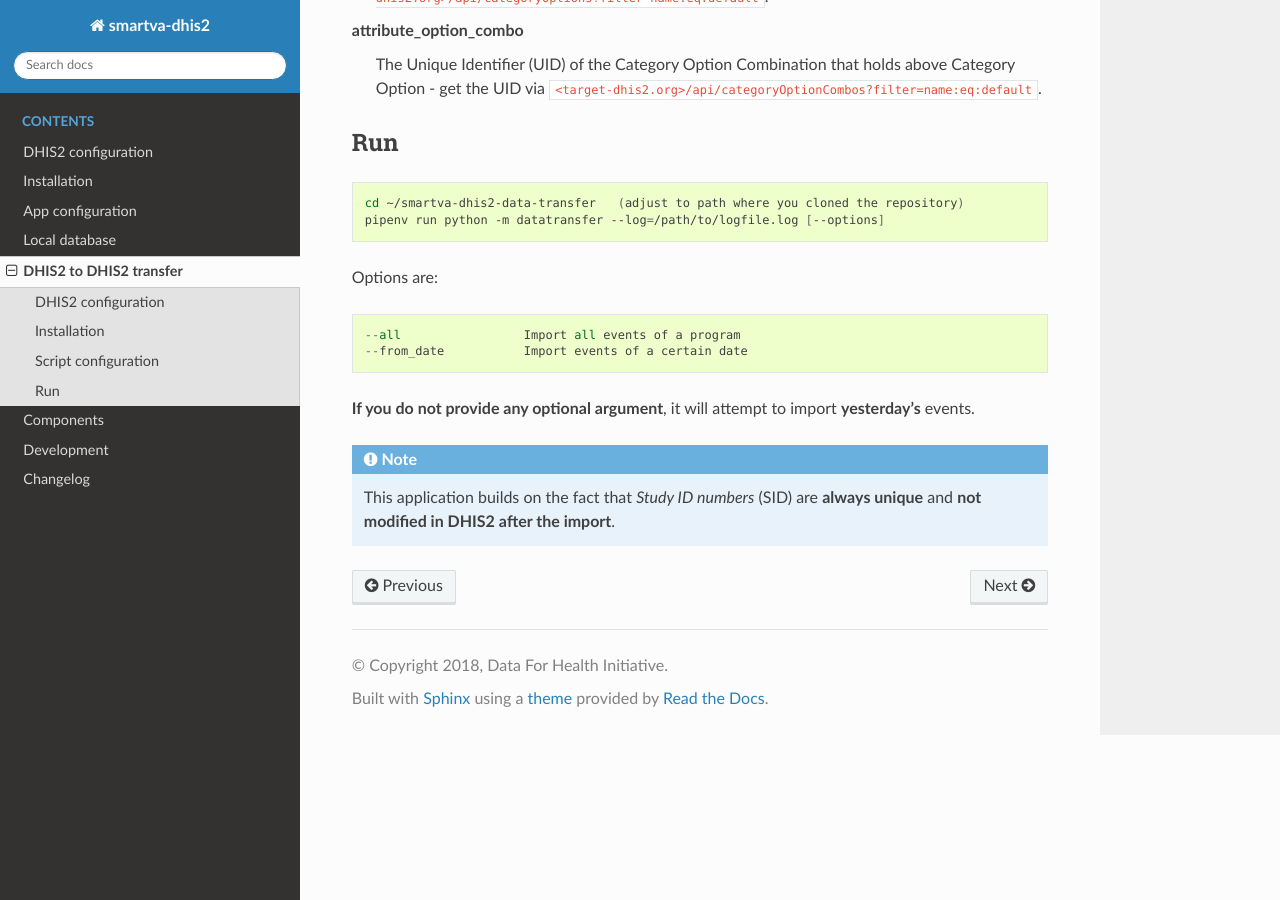
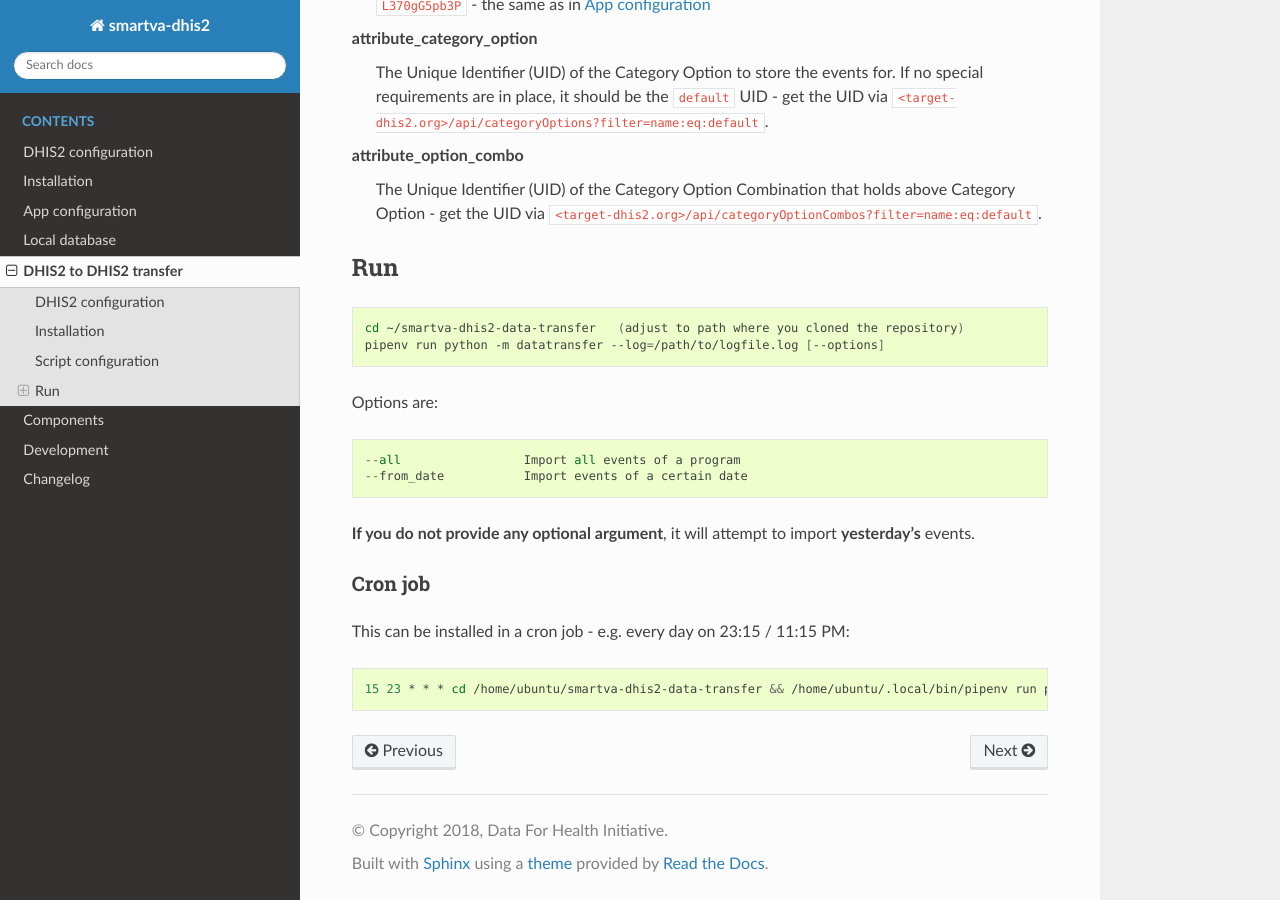
Before and after one commit to D4H-VA/smartva-dhis2, a Sphinx documentation site: the page built from docs/data_transfer.rst, in a window 1280 px wide and 900 px high, scrolled down 1340 px. Built offline with Sphinx 7.4.7 and the Read the Docs theme 2.0.0, drawn with Linux system fonts in a browser that asks for light colours; some of the changed text lies outside the part shown.

Commit message:
add cronjob example

```diff
--- a/docs/data_transfer.rst
+++ b/docs/data_transfer.rst
@@ -80,5 +83,11 @@
 
 **If you do not provide any optional argument**, it will attempt to import **yesterday's** events.
 
-.. note:: This application builds on the fact that *Study ID numbers* (SID) are **always unique** and **not modified
- in DHIS2 after the import**.
+Cron job
+^^^^^^^^^
+
+This can be installed in a cron job - e.g. every day on 23:15 / 11:15 PM:
+
+.. code:: bash
+
+  15 23 * * * cd /home/ubuntu/smartva-dhis2-data-transfer && /home/ubuntu/.local/bin/pipenv run python -m datatransfer --log=/var/log/verbal_autopsies_import.log
```
Also changed, not shown: other parts of docs/data_transfer.rst (+3 -0 lines).
